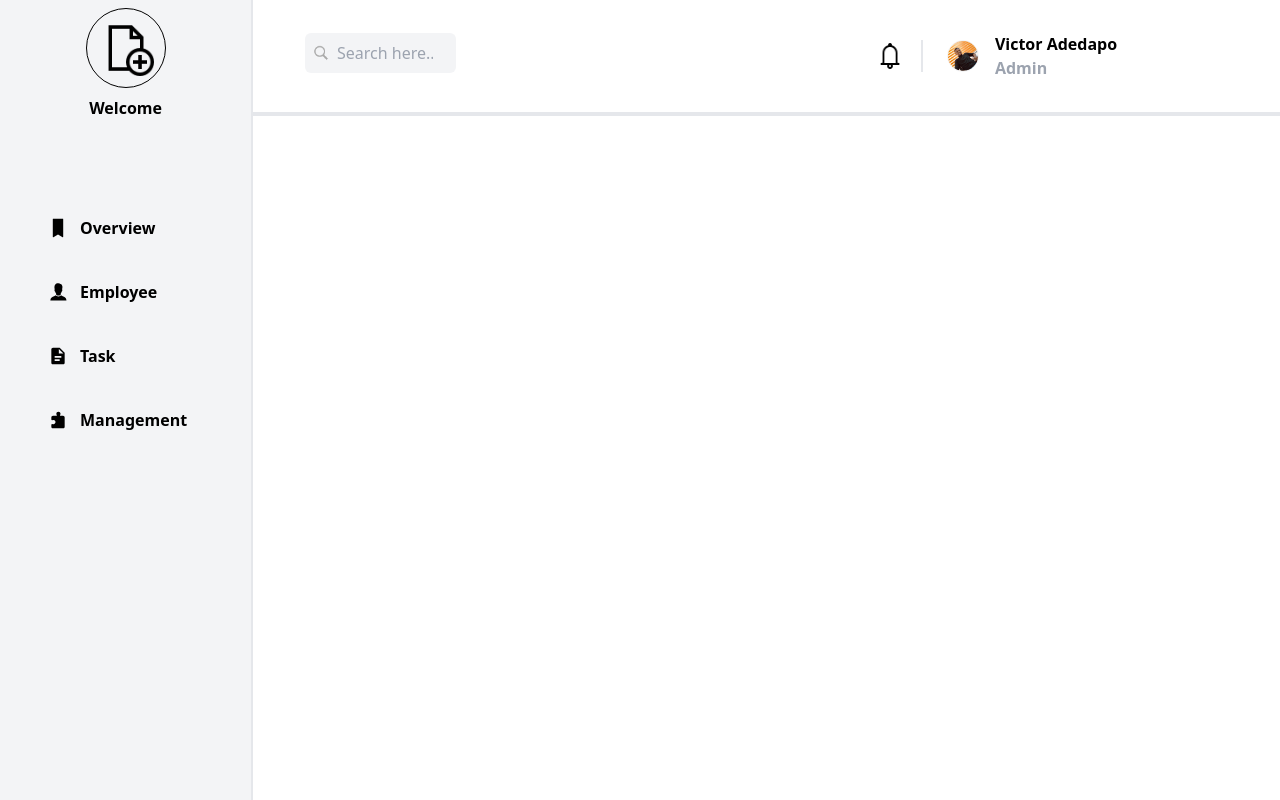
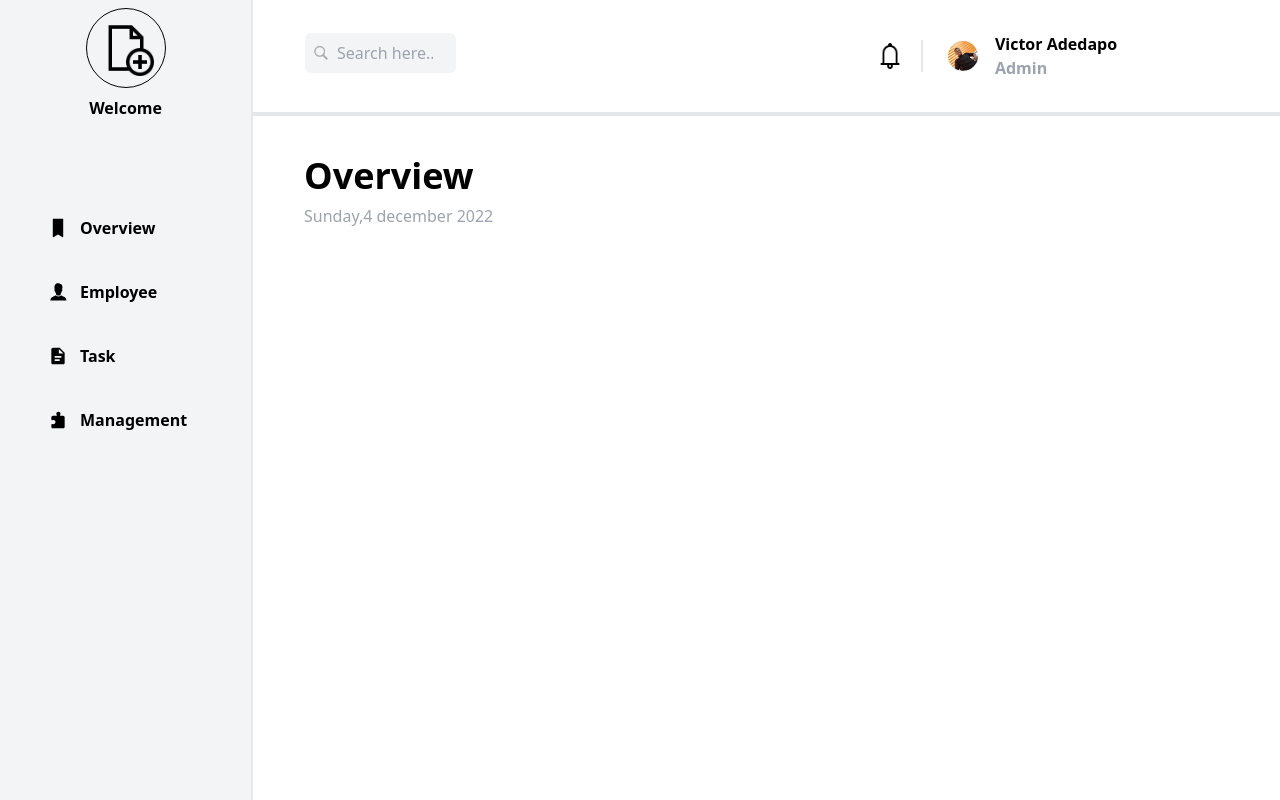
Before and after one commit to Victorakinwunmi/renaissance, a Nuxt app: page /admindashboard in a window 1280 px wide. Built offline with nearby package versions, Linux system fonts and the light colour scheme.

Commit message:
i added title to the admin dashboard

```diff
--- a/components/Header.vue
+++ b/components/Header.vue
@@ -14,7 +14,7 @@
         </button>
         <div class="">
             <div class="text-black font-bold">Victor Adedapo</div>
-            <div class="text-black font-bold text-gray-400">Admin</div>
+            <div class="font-bold text-gray-400">Admin</div>
         </div>
        </div>
      </div>
--- a/pages/admindashboard.vue
+++ b/pages/admindashboard.vue
@@ -61,6 +61,10 @@
     </div>
     <div class="w-full py-20 lg:py-0 lg:pl-60">
         <Header/>
+        <div class="px-8 py-5 w-full text-center lg:text-left lg:py-10 lg:px-16">
+          <div class="text-black text-2xl lg:text-4xl mb-2 font-bold">Overview</div>
+          <div class="text-gray-400">Sunday,4 december 2022</div>
+        </div>
     </div>
   </div>
 </template>
```
